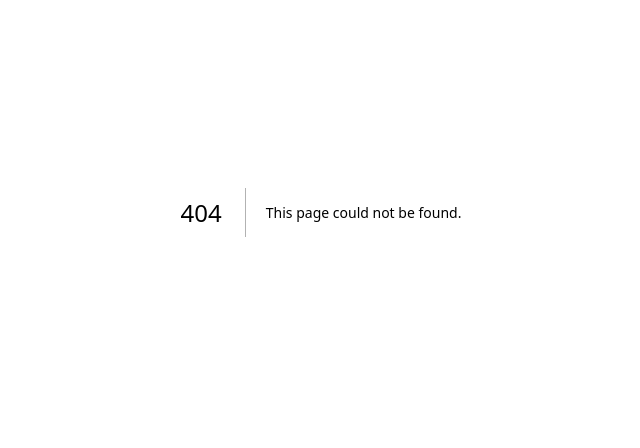
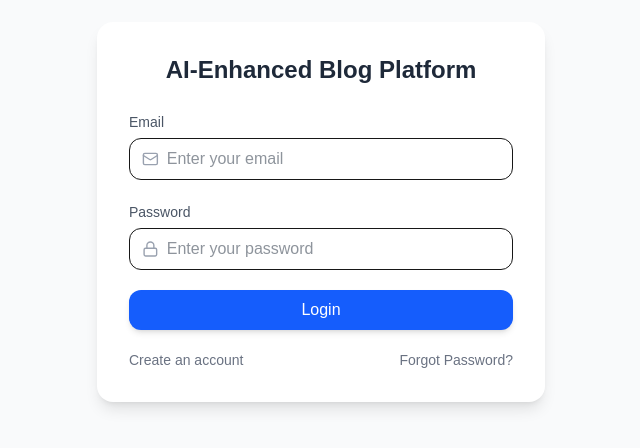
Before and after one commit to YasithaShyamantha1/AI-Enhanced-Blog-Platform, a Next.js app: page /login in a window 1280 px wide. Before the commit this address had no page. Shown: the part 188-636 px from the top of the page, without its empty margins (319-959 px from the left). Built offline with nearby package versions, Linux system fonts and the light colour scheme.

Commit message:
change Login page directory

```diff
--- a/src/app/login.tsx
+++ b/src/app/login/page.tsx
@@ -11,7 +11,7 @@ export default function LoginPage() {
 
   const handleSubmit = (e: React.FormEvent) => {
     e.preventDefault();
-    // TODO: Call backend login API with email & password
+    // Later: Call backend login API with email & password
     console.log("Login:", { email, password });
   };
 
@@ -23,8 +23,8 @@ export default function LoginPage() {
         transition={{ duration: 0.6 }}
         className="w-full max-w-md bg-white rounded-2xl shadow-lg p-8"
       >
-        {/* Logo */}
-        <h1 className="text-2xl font-bold text-center mb-6">
+        {/* Logo / Heading */}
+        <h1 className="text-2xl font-bold text-center mb-6 text-gray-800">
           AI-Enhanced Blog Platform
         </h1>
 
@@ -40,7 +40,7 @@ export default function LoginPage() {
                 placeholder="Enter your email"
                 value={email}
                 onChange={(e) => setEmail(e.target.value)}
-                className="w-full outline-none"
+                className="w-full bg-transparent outline-none text-gray-800"
                 required
               />
             </div>
@@ -56,7 +56,7 @@ export default function LoginPage() {
                 placeholder="Enter your password"
                 value={password}
                 onChange={(e) => setPassword(e.target.value)}
-                className="w-full outline-none"
+                className="w-full bg-transparent outline-none text-gray-800"
                 required
               />
             </div>
```
